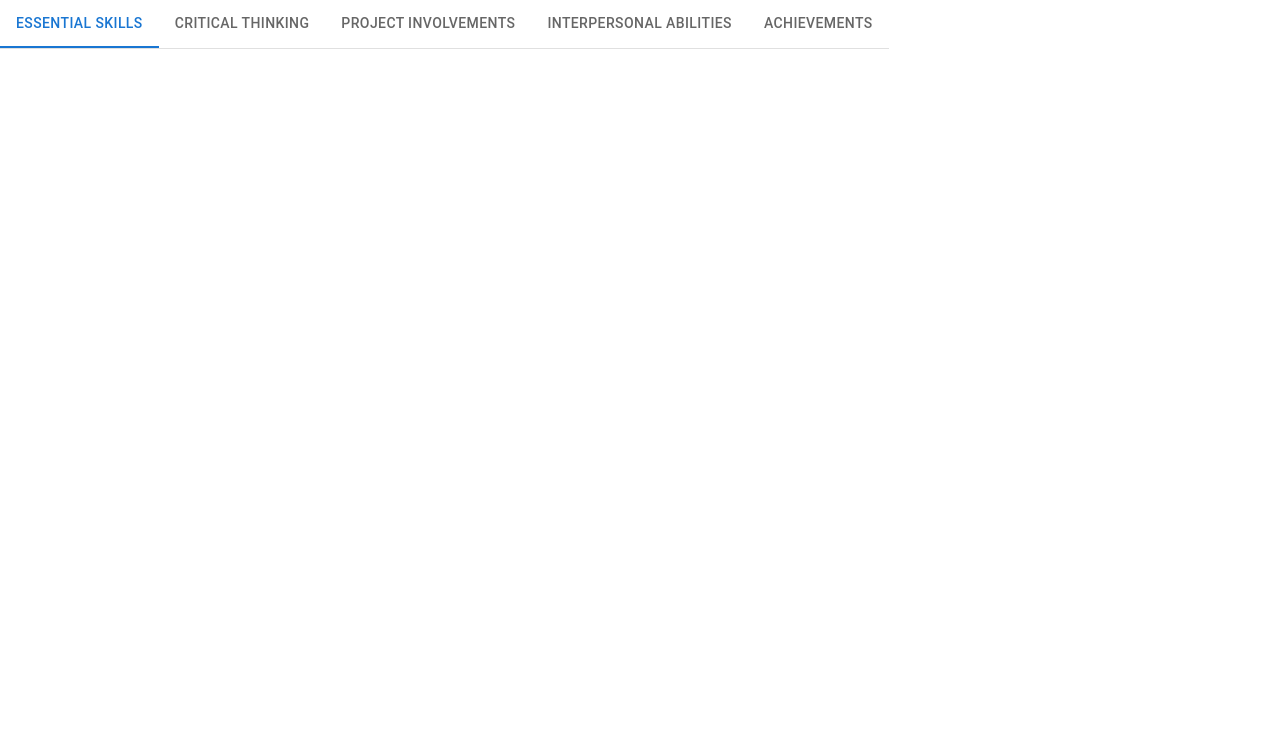
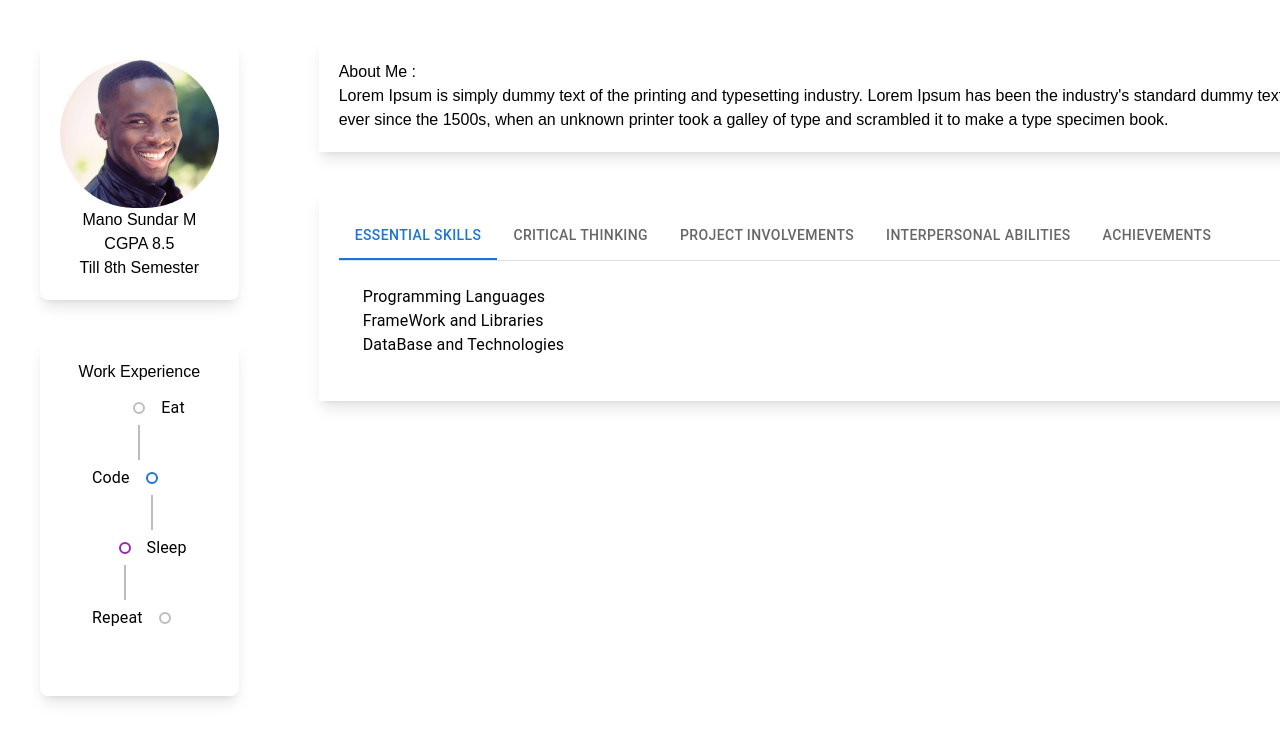
Before and after one commit to manosundarmanivel/Digi-Profile, a React (Create React App) app in the folder digi-resume/: page /profile in a window 1280 px wide. Shown: the top 742 px of the page. Built offline with nearby package versions, Linux system fonts and the light colour scheme.

Commit message:
first commit

```diff
--- a/digi-resume/package.json
+++ b/digi-resume/package.json
@@ -7,7 +7,8 @@
     "@emotion/styled": "^11.11.0",
     "@mui/icons-material": "^5.14.8",
     "@mui/joy": "^5.0.0-beta.5",
-    "@mui/material": "^5.15.7",
+    "@mui/lab": "^5.0.0-alpha.165",
+    "@mui/material": "^5.15.9",
     "@reduxjs/toolkit": "^1.9.7",
     "@testing-library/jest-dom": "^5.17.0",
     "@testing-library/react": "^13.4.0",
--- a/digi-resume/src/Components/TabComponent.jsx
+++ b/digi-resume/src/Components/TabComponent.jsx
@@ -67,10 +67,14 @@ export default function BasicTabs() {
           <Tab label="Achievements" {...a11yProps(4)} />
         </Tabs>
       </Box>
-      <CustomTabPanel value={value} index={0}></CustomTabPanel>
+      <CustomTabPanel value={value} index={0}>
+        <h1>Programming Languages</h1>
+        <h1>FrameWork and Libraries</h1>
+        <h1>DataBase and Technologies</h1>
+      </CustomTabPanel>
       <CustomTabPanel value={value} index={1}>
         <div className="flex flex-wrap  justify-around">
-          <div className="border p-3 m-3">
+          <div className="shadow-lg p-3 m-3">
             <div className="flex items-center">
               <img src={leet} width={35} />
               <h1 className="font-semibold p-1">LeetCode</h1>
@@ -108,7 +112,7 @@ export default function BasicTabs() {
               </div>
             </div>
           </div>
-          <div className="border p-3 m-3">
+          <div className="shadow-lg p-3 m-3">
             <div className="flex items-center">
               <img src={hack} width={140} className="m-3" />
             </div>
@@ -145,7 +149,7 @@ export default function BasicTabs() {
               </div>
             </div>
           </div>
-          <div className="border p-3 m-3">
+          <div className="shadow-lg p-3 m-3">
             <div className="flex items-center">
               <img src={hackearth} width={120} className="m-2" />
             </div>
@@ -182,7 +186,7 @@ export default function BasicTabs() {
               </div>
             </div>
           </div>
-          <div className="border p-3 m-3">
+          <div className="shadow-lg p-3 m-3">
             <div className="flex items-center">
               <img src={topcoder} width={120} className="m-2" />
             </div>
@@ -222,7 +226,7 @@ export default function BasicTabs() {
         </div>
       </CustomTabPanel>
       <CustomTabPanel value={value} index={2}>
-        <div className="border">
+        <div className="shadow-lg">
         <img src={github} width={120} className="m-2 " />
         <div className="flex  m-2 p-2 justify-around">
 
--- /dev/null
+++ b/digi-resume/src/Components/TimeLine.jsx
@@ -0,0 +1,41 @@
+import * as React from 'react';
+import Timeline from '@mui/lab/Timeline';
+import TimelineItem from '@mui/lab/TimelineItem';
+import TimelineSeparator from '@mui/lab/TimelineSeparator';
+import TimelineConnector from '@mui/lab/TimelineConnector';
+import TimelineContent from '@mui/lab/TimelineContent';
+import TimelineDot from '@mui/lab/TimelineDot';
+
+export default function OutlinedTimeline() {
+  return (
+    <Timeline position="alternate">
+      <TimelineItem>
+        <TimelineSeparator>
+          <TimelineDot variant="outlined" />
+          <TimelineConnector />
+        </TimelineSeparator>
+        <TimelineContent>Eat</TimelineContent>
+      </TimelineItem>
+      <TimelineItem>
+        <TimelineSeparator>
+          <TimelineDot variant="outlined" color="primary" />
+          <TimelineConnector />
+        </TimelineSeparator>
+        <TimelineContent>Code</TimelineContent>
+      </TimelineItem>
+      <TimelineItem>
+        <TimelineSeparator>
+          <TimelineDot variant="outlined" color="secondary" />
+          <TimelineConnector />
+        </TimelineSeparator>
+        <TimelineContent>Sleep</TimelineContent>
+      </TimelineItem>
+      <TimelineItem>
+        <TimelineSeparator>
+          <TimelineDot variant="outlined" />
+        </TimelineSeparator>
+        <TimelineContent>Repeat</TimelineContent>
+      </TimelineItem>
+    </Timeline>
+  );
+}
--- a/digi-resume/src/Pages/CompleteProfile.js
+++ b/digi-resume/src/Pages/CompleteProfile.js
@@ -1,27 +1,55 @@
 import React from 'react'
 import TabComponent from '../Components/TabComponent';
-
+import Divider from '../../node_modules/@mui/material/Divider/Divider';
+import profile from "../Assets/img/profile.jpeg"
+import { Timeline } from '@mui/icons-material';
+import OutlinedTimeline from '../Components/TimeLine';
 const CompleteProfile = () => {
 
 
 
   return (
-    <div>
-        <div className='flex'>
-        <div></div>
+
+    <div className='flex'>
         <div>
-            <div>
-                <div></div>
-                <div></div>
-                <div></div>
+            <div className='text-center shadow-lg rounded-lg p-5 m-10' >
+                <img src={profile} width={160}  className=' rounded-full  object-cover  ' />
+                <h1>Mano Sundar M</h1>
+                <h1>CGPA 8.5</h1>
+                <h1>Till 8th Semester</h1>
             </div>
-            <div>
-            <TabComponent/>
+            <div className='text-center shadow-lg rounded-lg p-5 m-10'>
+                <h1>Work Experience</h1>
+                <OutlinedTimeline/>
             </div>
         </div>
+        <div>
+            <div className='p-5 m-10 w-[1000px]  shadow-lg'>
+                <h1>About Me :</h1>
+                <p>Lorem Ipsum is simply dummy text of the printing and typesetting industry. Lorem Ipsum has been the industry's standard dummy text ever since the 1500s, when an unknown printer took a galley of type and scrambled it to make a type specimen book.</p>
+                <h1></h1>
+            </div>
+            <div className='p-5 m-10 w-[1000px]  shadow-lg'>
+                <TabComponent/>
+            </div>
         </div>
+    </div>
+    // <div>
+    //     <div className='flex'>
+    //     <div></div>
+    //     <div>
+    //         <div>
+    //             <div></div>
+    //             <div></div>
+    //             <div></div>
+    //         </div>
+    //         <div>
+    //         <TabComponent/>
+    //         </div>
+    //     </div>
+    //     </div>
 
-    </div>
+    // </div>
   )
 }
 
```
Also changed, not shown: digi-resume/src/Assets/img/profile.jpeg (added), 1 other file (tests, documents, lock files or other folders).
